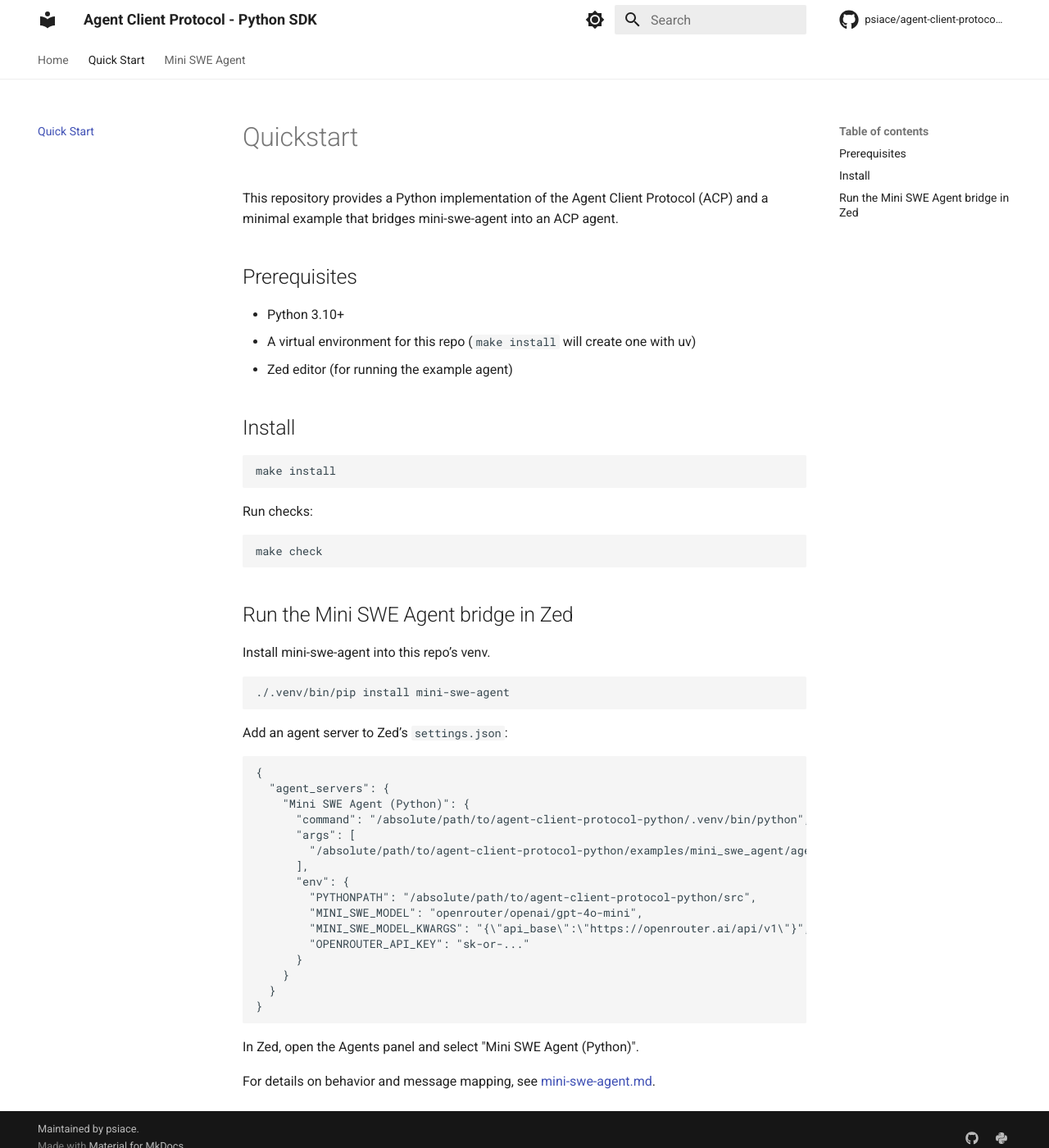
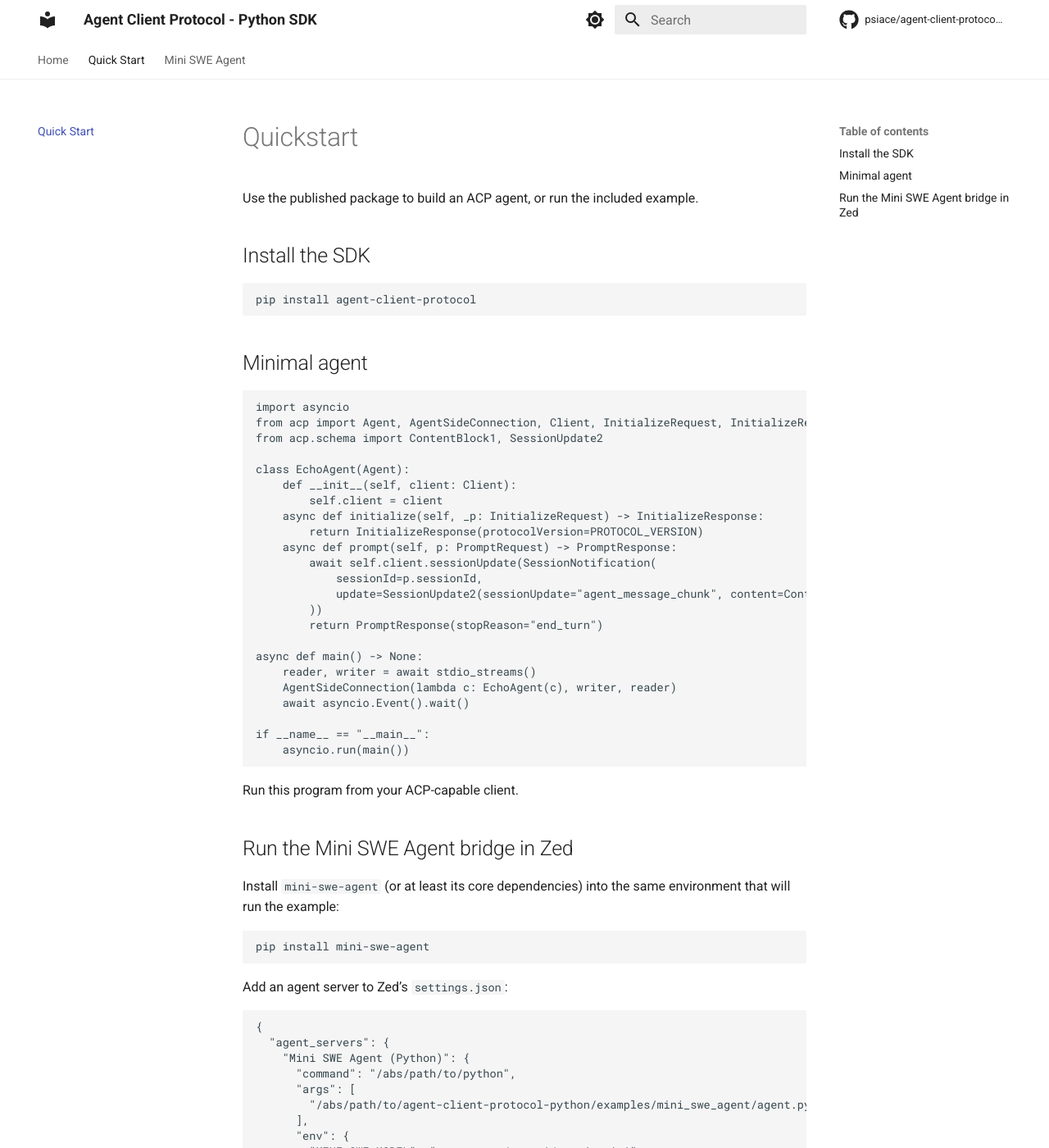
Before and after one commit to phil65/pyacp, an MkDocs documentation site: the page built from docs/quickstart.md, in a window 1280 px wide and 1400 px high. Shown: the whole window at 82% size. Built offline with MkDocs 1.6.1 and Material for MkDocs 9.7.7, drawn with Linux system fonts in a browser that asks for light colours; comment, search, counter and statistics services are not loaded; some of the changed text lies outside the part shown.

Commit message:
docs: polish docs

````diff
--- a/docs/quickstart.md
+++ b/docs/quickstart.md
@@ -1,31 +1,49 @@
 # Quickstart
 
-This repository provides a Python implementation of the Agent Client Protocol (ACP) and a minimal example that bridges mini-swe-agent into an ACP agent.
+Use the published package to build an ACP agent, or run the included example.
 
-## Prerequisites
-
-- Python 3.10+
-- A virtual environment for this repo (`make install` will create one with uv)
-- Zed editor (for running the example agent)
-
-## Install
+## Install the SDK
 
 ```bash
-make install
+pip install agent-client-protocol
 ```
 
-Run checks:
+## Minimal agent
 
-```bash
-make check
+```python
+import asyncio
+from acp import Agent, AgentSideConnection, Client, InitializeRequest, InitializeResponse, PromptRequest, PromptResponse, SessionNotification, stdio_streams, PROTOCOL_VERSION
+from acp.schema import ContentBlock1, SessionUpdate2
+
+class EchoAgent(Agent):
+    def __init__(self, client: Client):
+        self.client = client
+    async def initialize(self, _p: InitializeRequest) -> InitializeResponse:
+        return InitializeResponse(protocolVersion=PROTOCOL_VERSION)
+    async def prompt(self, p: PromptRequest) -> PromptResponse:
+        await self.client.sessionUpdate(SessionNotification(
+            sessionId=p.sessionId,
+            update=SessionUpdate2(sessionUpdate="agent_message_chunk", content=ContentBlock1(type="text", text="Hello from ACP")),
+        ))
+        return PromptResponse(stopReason="end_turn")
+
+async def main() -> None:
+    reader, writer = await stdio_streams()
+    AgentSideConnection(lambda c: EchoAgent(c), writer, reader)
+    await asyncio.Event().wait()
+
+if __name__ == "__main__":
+    asyncio.run(main())
 ```
+
+Run this program from your ACP-capable client.
 
 ## Run the Mini SWE Agent bridge in Zed
 
-Install mini-swe-agent into this repo’s venv.
+Install `mini-swe-agent` (or at least its core dependencies) into the same environment that will run the example:
 
 ```bash
-./.venv/bin/pip install mini-swe-agent
+pip install mini-swe-agent
 ```
 
 Add an agent server to Zed’s `settings.json`:
@@ -34,12 +52,11 @@ Add an agent server to Zed’s `settings.json`:
 {
   "agent_servers": {
     "Mini SWE Agent (Python)": {
-      "command": "/absolute/path/to/agent-client-protocol-python/.venv/bin/python",
+      "command": "/abs/path/to/python",
       "args": [
-        "/absolute/path/to/agent-client-protocol-python/examples/mini_swe_agent/agent.py"
+        "/abs/path/to/agent-client-protocol-python/examples/mini_swe_agent/agent.py"
       ],
       "env": {
-        "PYTHONPATH": "/absolute/path/to/agent-client-protocol-python/src",
         "MINI_SWE_MODEL": "openrouter/openai/gpt-4o-mini",
         "MINI_SWE_MODEL_KWARGS": "{\"api_base\":\"https://openrouter.ai/api/v1\"}",
         "OPENROUTER_API_KEY": "sk-or-..."
@@ -51,4 +68,4 @@ Add an agent server to Zed’s `settings.json`:
 
 In Zed, open the Agents panel and select "Mini SWE Agent (Python)".
 
-For details on behavior and message mapping, see [mini-swe-agent.md](mini-swe-agent.md).
+See [mini-swe-agent.md](mini-swe-agent.md) for behavior and message mapping details.
````
Also changed, not shown: README.md (+47 -29 lines), docs/index.md (+27 -2 lines), examples/mini_swe_agent/README.md (+7 -10 lines).
